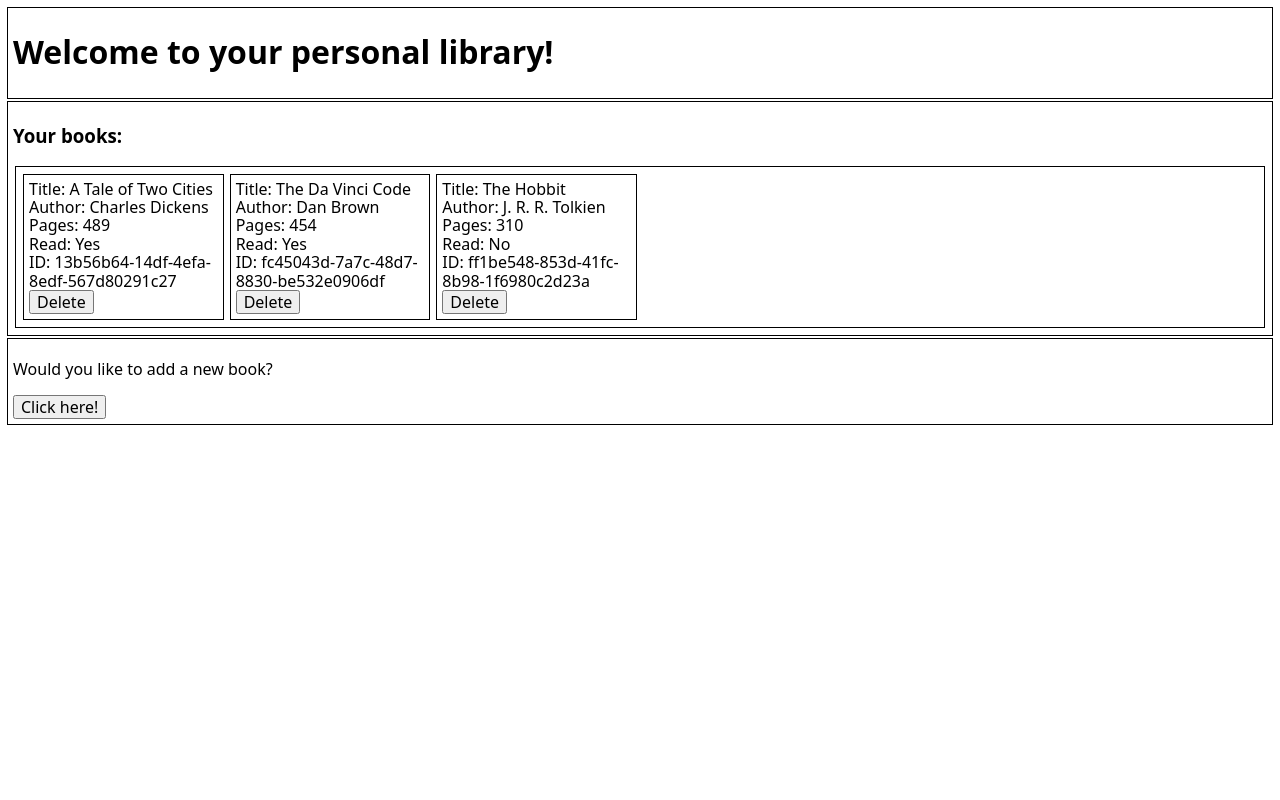
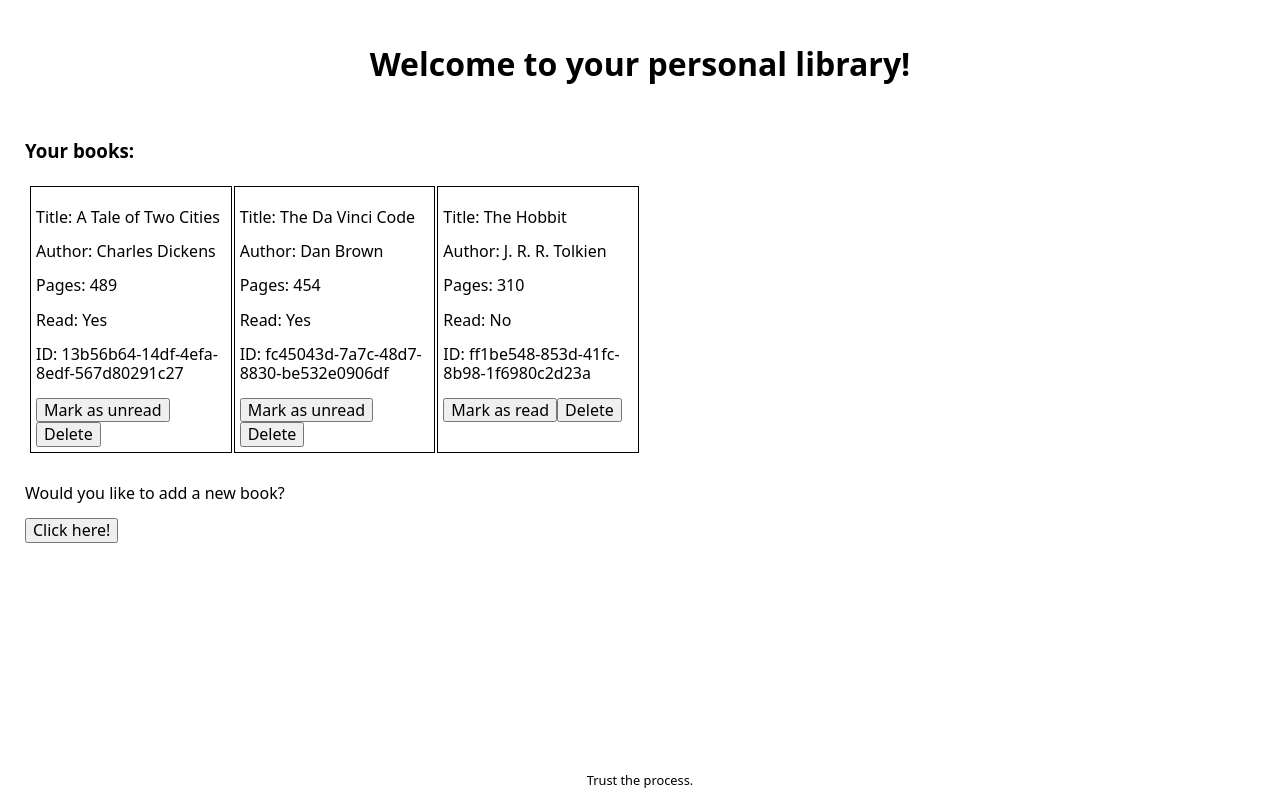
Before and after one commit to Cremoide/project-library, a plain HTML site: page index.html in a window 1280 px wide. Drawn offline with Linux system fonts and the light colour scheme.

Commit message:
Added read status toggle button, kept basic UI bc it works. Project finished!

```diff
--- a/index.html
+++ b/index.html
@@ -7,7 +7,7 @@
     <link rel="stylesheet" href="style.css">
 </head>
 <body>
-    <div id="welcome">
+    <div id="welcome" class="header">
         <h1>Welcome to your personal library!</h1>
     </div>
 
@@ -46,6 +46,10 @@
         </dialog>
     </div>
 
+    <div class="footer">
+        <small>Trust the process.</small>
+    </div>
+
     <script src="script.js"></script>
 </body>
 </html>
--- a/script.js
+++ b/script.js
@@ -1,28 +1,9 @@
-const myLibrary = [
-    {
-        id: crypto.randomUUID(),
-        book: "A Tale of Two Cities",
-        author: "Charles Dickens",
-        pages: 489,
-        read: true
-    },
-    {
-        id: crypto.randomUUID(),
-        book: "The Da Vinci Code",
-        author: "Dan Brown",
-        pages: 454,
-        read: true
-    },
-    {
-        id: crypto.randomUUID(),
-        book: "The Hobbit",
-        author: "J. R. R. Tolkien",
-        pages: 310,
-        read: false
-    }
-];
-
+// DOM elements
 const booklist = document.getElementById("booklist");
+const newbook = document.getElementById("newbook");
+const form = document.getElementById("bookForm");
+const dialog = document.getElementById("modal");
+const closeButton = document.getElementById("closeDialog");
 
 // the constructor...
 function Book(book, author, pages, read) {
@@ -36,19 +17,42 @@ function Book(book, author, pages, read) {
     this.read = read;
 }
 
+// Prototype read toggle method
+Book.prototype.toggleRead = function () {
+    this.read = !this.read;
+};
+
+// Library initializaton
+const myLibrary = [
+    new Book("A Tale of Two Cities", "Charles Dickens", 489, true),
+    new Book("The Da Vinci Code", "Dan Brown", 454, true),
+    new Book("The Hobbit", "J. R. R. Tolkien", 310, false),
+];
+
+// Books render
 function renderBook(bookData) {
     const book = document.createElement('div');
     book.dataset.id = bookData.id;
 
-    book.innerText =
-        `Title: ${bookData.book}\n` +
-        `Author: ${bookData.author}\n` +
-        `Pages: ${bookData.pages}\n` +
-        `Read: ${bookData.read ? "Yes" : "No"}\n` +
-        `ID: ${bookData.id}`;
+    const title = document.createElement('p');
+    title.textContent = `Title: ${bookData.book}`;
 
+    const author = document.createElement('p');
+    author.textContent = `Author: ${bookData.author}`;
+
+    const pages = document.createElement('p');
+    pages.textContent = `Pages: ${bookData.pages}`;
+
+    const readStatus = document.createElement('p');
+    readStatus.textContent = `Read: ${bookData.read ? "Yes" : "No"}`;
+
+    const id = document.createElement('p');
+    id.textContent = `ID: ${bookData.id}`;
+    id.style.wordBreak = "break-word";
+
+    // Delete button
     const delBtn = document.createElement('button');
-    delBtn.innerText = 'Delete';
+    delBtn.textContent = 'Delete';
 
     delBtn.addEventListener('click', () => {
         book.remove();
@@ -58,8 +62,17 @@ function renderBook(bookData) {
         }
     });
 
-    book.appendChild(document.createElement('br'));
-    book.appendChild(delBtn);
+    // Read toggle button
+    const toggleBtn = document.createElement('button');
+    toggleBtn.textContent = bookData.read ? "Mark as unread" : "Mark as read";
+
+    toggleBtn.addEventListener('click', () => {
+        bookData.toggleRead();
+        readStatus.textContent = `Read: ${bookData.read ? "Yes" : "No"}`;
+        toggleBtn.textContent = bookData.read ? "Mark as unread" : "Mark as read";
+    });
+
+    book.append(title, author, pages, readStatus, id, toggleBtn, delBtn);
     booklist.appendChild(book);
 }
 
@@ -80,17 +93,13 @@ function addBookToLibrary() {
     renderBook(newBook);
 }
 
-// Submit button dialog
-const newbook = document.getElementById("newbook");
-const form = document.getElementById("bookForm");
-const dialog = document.getElementById("modal");
-const closeButton = document.getElementById("closeDialog");
-
+// Add book button (opens dialog)
 newbook.addEventListener("click", (event) => {
     event.preventDefault();
     dialog.showModal();
 });
 
+// Dialog form button (closes dialog)
 closeButton.addEventListener("click", () => {
     addBookToLibrary();
     dialog.close();
--- a/style.css
+++ b/style.css
@@ -219,17 +219,37 @@ My styles
 */
 
 body {
+    padding: 20px;
+}
+
+div {
     padding: 5px;
 }
 
-div {
-    border: solid 1px black;
-    margin: 2px;
-    padding: 5px;
+.header {
+    display: flex;
+    flex-direction: column;
+    align-items: center;
+    gap: 4px;
+    padding-bottom: 12px;
 }
 
 #booklist {
     display: grid;
     grid-template-columns: repeat(auto-fill, minmax(200px, 1fr) ) ;
-    grid-gap: 2px;
+	grid-gap: 2px;
 }
+
+#booklist > div {
+	border: solid 1px black;
+}
+
+.footer {
+    font-weight: 500;
+    position: fixed;
+    left: 0;
+    bottom: 0;
+    width: 100%;
+    text-align: center;
+    padding-bottom: 12px;
+}
```
